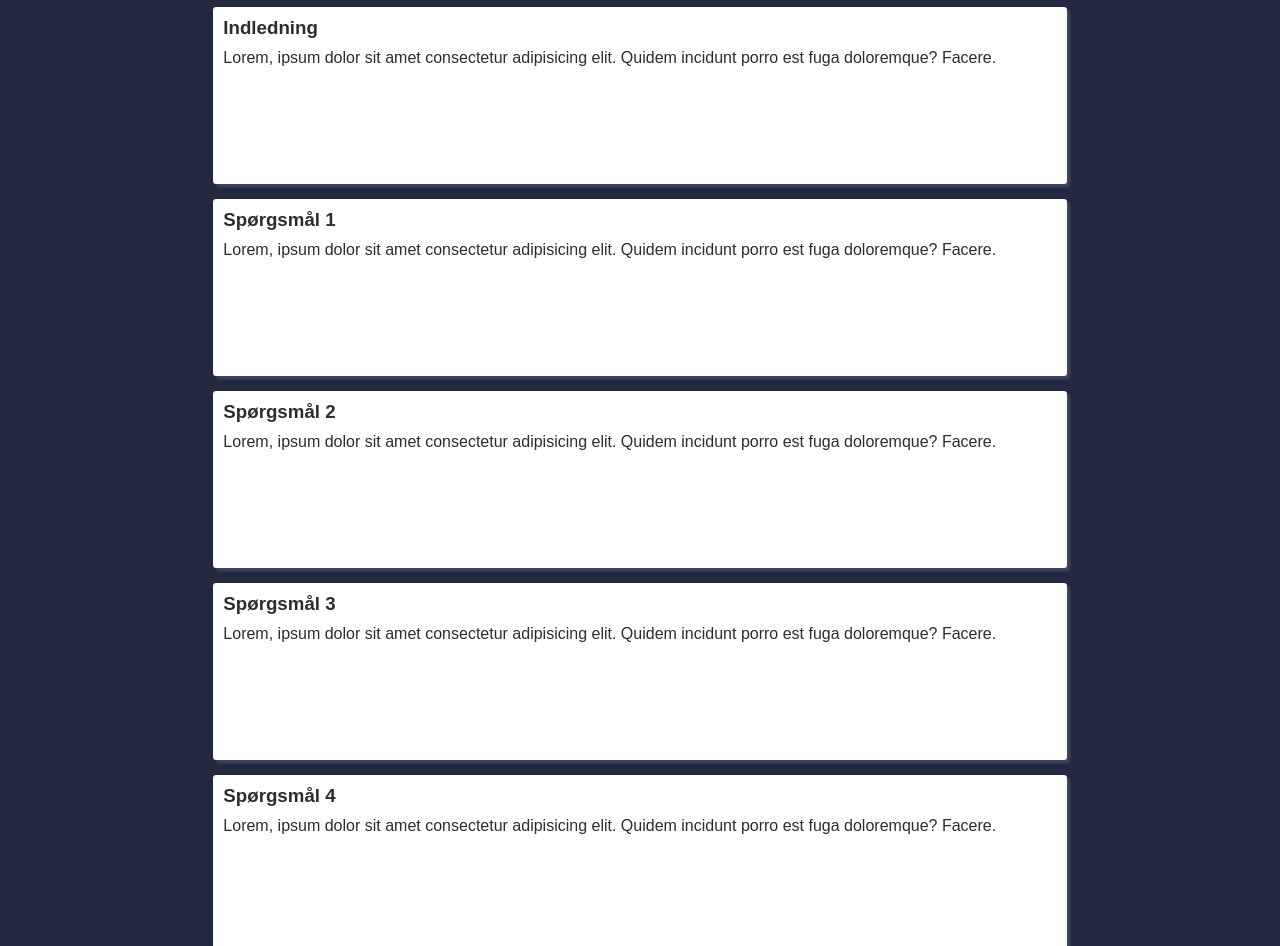
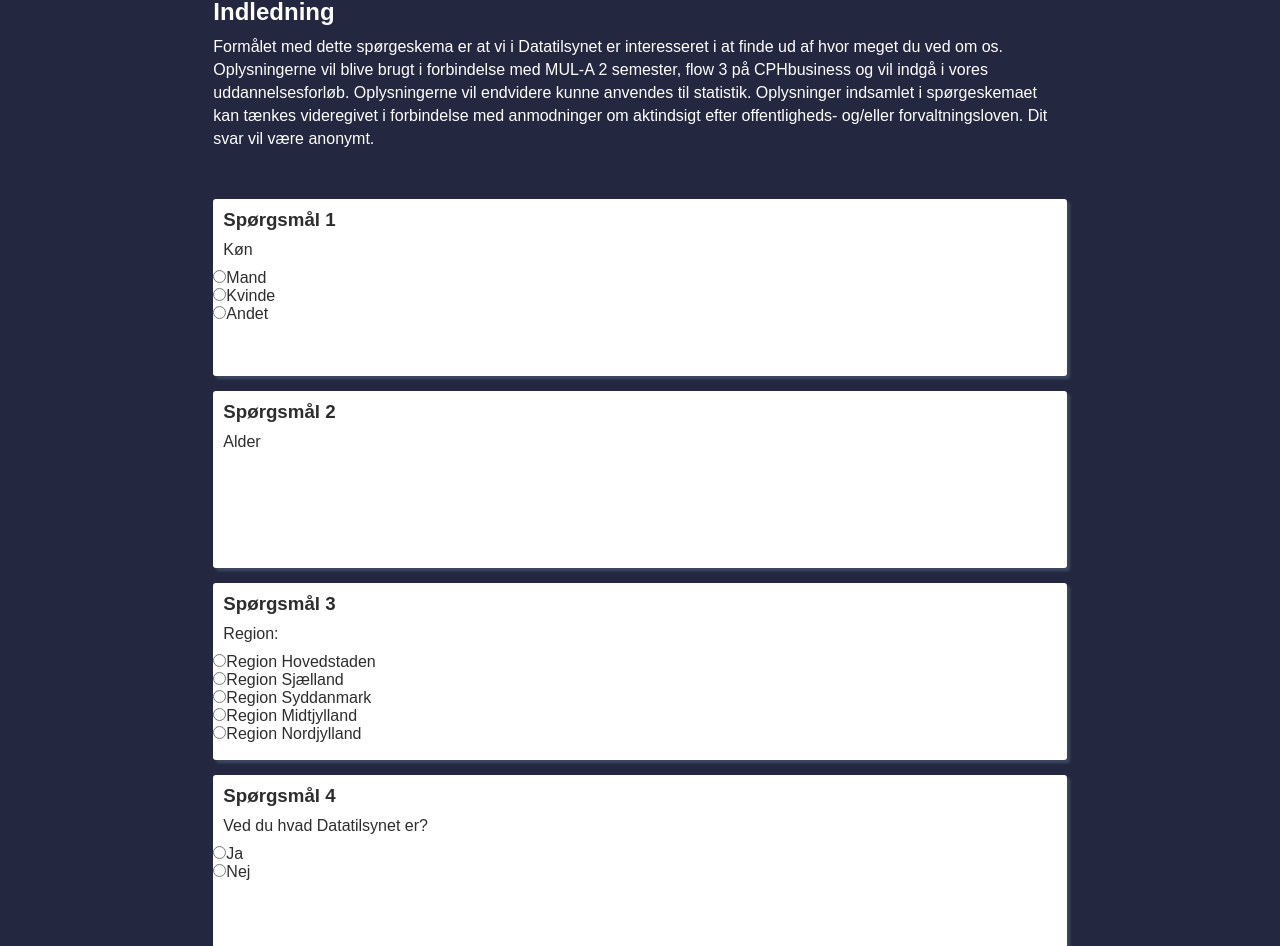
Before and after one commit to zieglermayura/datatilsynetopgave, a plain HTML site: page datatilsynet/index.html in a window 1280 px wide. Shown: the part 67-1013 px from the top of the page. Drawn offline with Linux system fonts and the light colour scheme; a script that the page names is missing.

Commit message:
Add files via upload

```diff
--- a/datatilsynet/index.html
+++ b/datatilsynet/index.html
@@ -14,14 +14,17 @@
         <!-- Navbar -->
         <div class="logo"><img src="img/dat-logo-hvid.png" alt="dat-logo" width="200px"></div>
         <div class="nav">
-            <h1>Spørgeundersøgelse for Datatilsynet</h1>
         </div>
 
         <!-- Indledning -->
         <div class="indl">
             <div>
-            <h3>Indledning</h3>
-            <p>Lorem, ipsum dolor sit amet consectetur adipisicing elit. Quidem incidunt porro est fuga doloremque? Facere.</p>
+            <h2>Indledning</h2><br>
+            <p>Formålet med dette spørgeskema er at vi i Datatilsynet er interesseret i at finde ud af hvor meget du ved om os. Oplysningerne vil blive brugt i forbindelse med MUL-A 2 semester, flow 3 på CPHbusiness og vil indgå i vores uddannelsesforløb. Oplysningerne vil endvidere kunne anvendes til statistik. Oplysninger indsamlet i spørgeskemaet kan tænkes videregivet i forbindelse med anmodninger om aktindsigt efter offentligheds- og/eller forvaltningsloven.
+
+                Dit svar vil være anonymt.
+
+            </p>
             </div>
         </div>
 
@@ -29,7 +32,10 @@
         <div class="spg1">
             <div>
                 <h3>Spørgsmål 1</h3>
-                <p>Lorem, ipsum dolor sit amet consectetur adipisicing elit. Quidem incidunt porro est fuga doloremque? Facere.</p>
+                <p>Køn</p>
+                <ul><input type="radio">Mand</ul>
+                <ul><input type="radio">Kvinde</ul>
+                <ul><input type="radio">Andet</ul>
             </div>
         </div>
 
@@ -37,7 +43,8 @@
         <div class="spg2">
             <div>
                 <h3>Spørgsmål 2</h3>
-                <p>Lorem, ipsum dolor sit amet consectetur adipisicing elit. Quidem incidunt porro est fuga doloremque? Facere.</p>
+                <p>Alder</p>
+                <!-- tilføj dropdownmenu her med alder -->
             </div>
         </div>
 
@@ -45,7 +52,12 @@
         <div class="spg3">
             <div>
                 <h3>Spørgsmål 3</h3>
-                <p>Lorem, ipsum dolor sit amet consectetur adipisicing elit. Quidem incidunt porro est fuga doloremque? Facere.</p>
+                <p>Region:</p>
+                <ul><input type="radio">Region Hovedstaden</ul>
+                <ul><input type="radio">Region Sjælland</ul>
+                <ul><input type="radio">Region Syddanmark</ul>
+                <ul><input type="radio">Region Midtjylland</ul>
+                <ul><input type="radio">Region Nordjylland</ul>
             </div>
         </div>
 
@@ -53,7 +65,9 @@
         <div class="spg4">
             <div>
                 <h3>Spørgsmål 4</h3>
-                <p>Lorem, ipsum dolor sit amet consectetur adipisicing elit. Quidem incidunt porro est fuga doloremque? Facere.</p>
+                <p>Ved du hvad Datatilsynet er?</p>
+                <ul><input type="radio">Ja</ul>
+                <ul><input type="radio">Nej</ul>
             </div>
         </div>
 
@@ -61,7 +75,9 @@
         <div class="spg5">
             <div>
                 <h3>Spørgsmål 5</h3>
-                <p>Lorem, ipsum dolor sit amet consectetur adipisicing elit. Quidem incidunt porro est fuga doloremque? Facere.</p>
+                <p>Ved du hvad GDPR er?</p>
+                <ul><input type="radio">Ja</ul>
+                <ul><input type="radio">Nej</ul>
             </div>
         </div>
 
@@ -69,7 +85,9 @@
         <div class="spg6">
             <div>
                 <h3>Spørgsmål 6</h3>
-                <p>Lorem, ipsum dolor sit amet consectetur adipisicing elit. Quidem incidunt porro est fuga doloremque? Facere.</p>
+                <p>Ved du hvad GDPR er?</p>
+                <ul><input type="radio">Ja</ul>
+                <ul><input type="radio">Nej</ul>
             </div>
         </div>
 
--- a/datatilsynet/style.css
+++ b/datatilsynet/style.css
@@ -44,6 +44,15 @@ font-family: Arial, Helvetica, sans-serif;
     margin-left: 10px;
 }
 
+h2{
+    line-height: 10px;
+}
+
+.indl p{
+    line-height: 23px;
+    margin: 0px;
+}
+
 h3{
     margin: 10px;
 }
@@ -59,10 +68,10 @@ p{
 
 .indl > div{
     grid-column: 2/3;
-    background: rgb(255, 255, 255);
-    color: #2e2d2d;
-    border-radius: 3px;
-    box-shadow: 3px 3px 3px rgba(118, 143, 163, 0.336);
+    background: #232740;
+    color: #ffffff;
+
+
 }
 
 /* Spørgsmål 1 */
```
